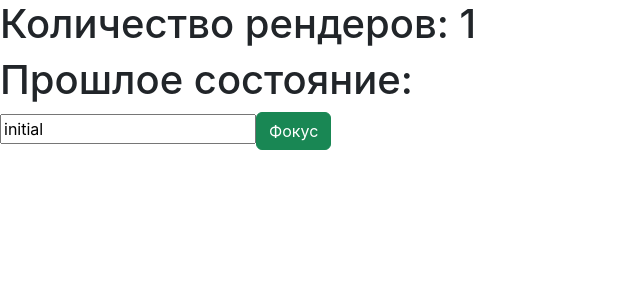
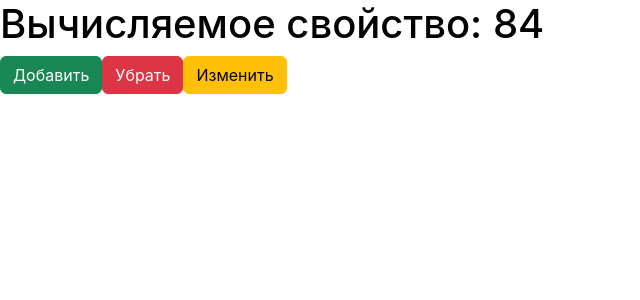
Before and after one commit to BaurMus/react-hooks, a React (Create React App) app: page / in a window 1280 px wide. Shown: the top 300 px of the page, without its empty margins (0-640 px from the left). Built offline with nearby package versions, Linux system fonts and the light colour scheme.

Commit message:
useMemo hook practice

```diff
--- a/src/App.js
+++ b/src/App.js
@@ -1,29 +1,36 @@
-import React, { useEffect, useRef, useState } from 'react';
+import React, { useEffect, useMemo, useState } from 'react';
+
+function complexCompute(num) {
+  console.log('complexCompute');
+  let i = 0;
+  while (i < 1000000000) i++;
+
+  return num * 2;
+}
 
 function App() {
-  // const [renderCount,setRenderCount] = useState(1);
-  const [value, setValue] = useState('initial');
-  const renderCount = useRef(1);
-  const inputRef = useRef(null);
-  const prevValue = useRef('');
+  const [number, setNumber] = useState(42);
+  const [colored, setColored] = useState(false);
+
+  const styles = useMemo(() => ({
+    color: colored ? 'darkred' : 'black',
+  }), [colored]);
+
+  const computed = useMemo(() => {
+    return complexCompute(number)
+  }, [number]);
 
   useEffect(() => {
-    renderCount.current++;
-  });
-
-  useEffect(() => {
-    prevValue.current = value;
-  }, [value]);
-
-  const focus = () => inputRef.current.focus();
+    console.log('Styles changed');
+  }, [styles]);
 
   return (
-    <div>
-      <h1>Количество рендеров: {renderCount.current}</h1>
-      <h1>Прошлое состояние: {prevValue.current}</h1>
-      <input ref={inputRef} type="text" onChange={e => setValue(e.target.value)} value={value}/>
-      <button className='btn btn-success' onClick={focus}>Фокус</button>
-    </div>
+    <>
+      <h1 style={styles}>Вычисляемое свойство: {computed}</h1>
+      <button className='btn btn-success' onClick={() => setNumber(prev => prev + 1)}>Добавить</button>
+      <button className='btn btn-danger' onClick={() => setNumber(prev => prev - 1)}>Убрать</button>
+      <button className='btn btn-warning' onClick={() => setColored(prev => !prev)}>Изменить</button>
+    </>
   );
 }
 
```
Also changed, not shown: src/examples/ref.js (added, +30 -0 lines).
